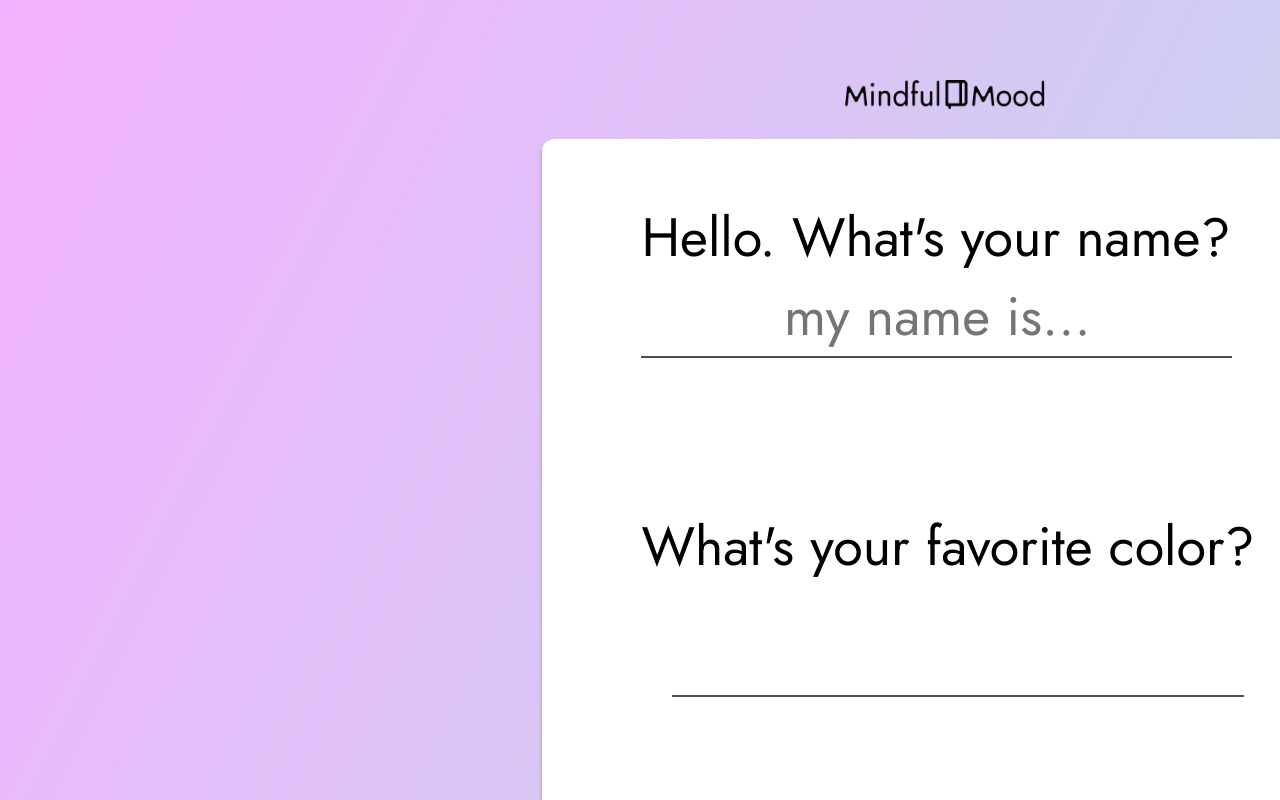
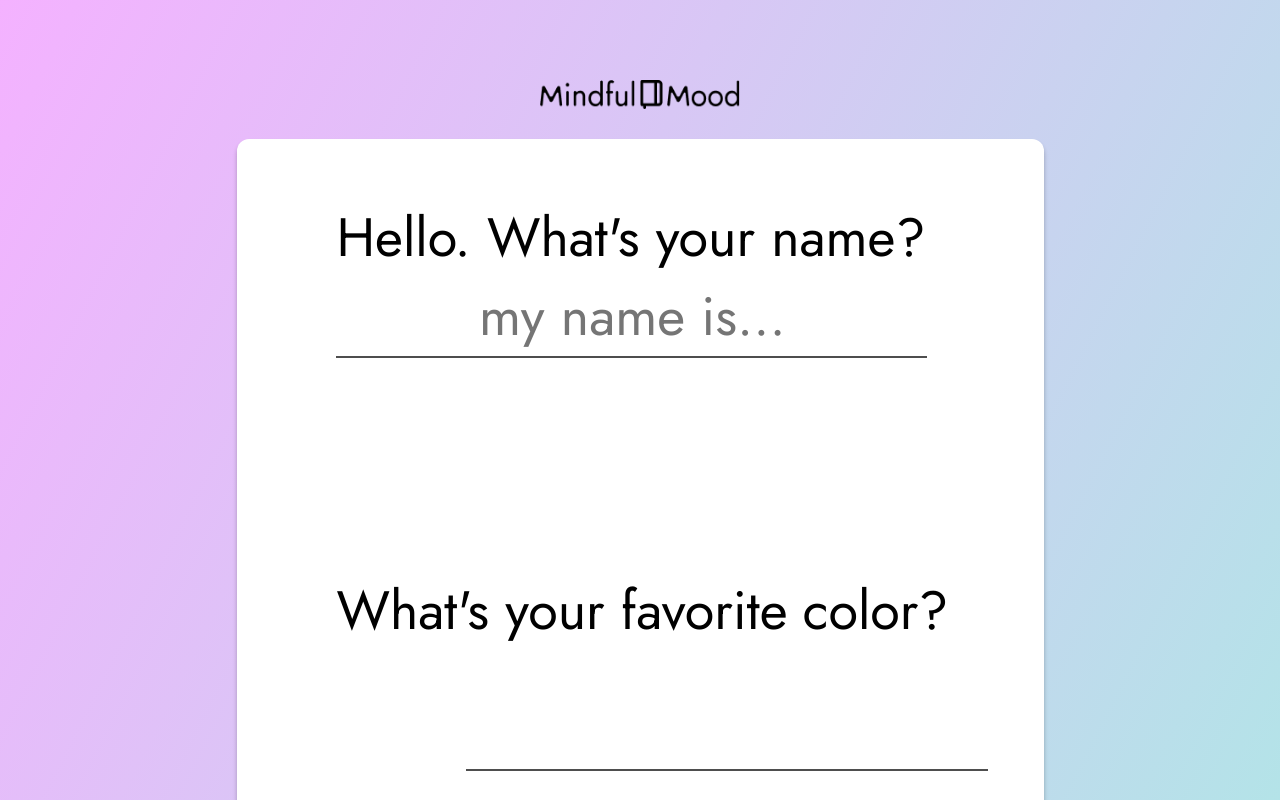
Before and after one commit to isverzh85/mindful-mood, a React (Create React App) app: page / in a window 1280 px wide. Built offline with nearby package versions, Linux system fonts and the light colour scheme.

Commit message:
diary entry in progress

```diff
--- a/src/Pages/DiaryEntry/DiaryEntry.js
+++ b/src/Pages/DiaryEntry/DiaryEntry.js
@@ -119,7 +119,7 @@ return(
              </div>
           </div>
                    <div className={styles.secondContainer}>
-                   <div className={styles.checklistContainer}>
+                    <div className={styles.checklistContainer}>
                        <div className={styles.two}>2.
                        <div className={styles.pain}>Starting from your head to your shoulders, check all the areas where you feel pain, discomfort, or a general feeling of upset.</div>
                        </div>
@@ -233,8 +233,8 @@ return(
                          <div className={styles.torso}>Next, move down to your torso. Note, which areas are feeling uncomfortable, tight, painful, or even foreign.</div>
                           </div>
                           <div className={styles.checkboxes}>
-                          <div className={styles.row}>
-                          <label>
+                           <div className={styles.row}>
+                            <label>
                                <input type="checkbox"
                                       name="palms"
                                       value="palms"
@@ -322,8 +322,13 @@ return(
                   </div>
                       <div className={styles.fourthContainer}>
                          <div className={styles.checkListContainer}>
-                        <div className={styles.fourth}>4.</div>
-                          <div className={styles.body}>Now that you're aware of your upper body, see if you can note points of discomfort. Take your time. You're doing great, and you only need to check for any discomfort that you already have. Sometimes reading about symptoms can cause them to manifest, so feel free to skip this question if you need to.</div>
+                        <div className={styles.fourth}>
+                          <div className={styles.stepNumber}>4.</div>
+
+
+                          <div className={styles.body}>Now that you're aware of your upper body, see if you can note points of discomfort.</div>
+                          <div className={styles.time}>Take your time. You're doing great, and you only need to check for any discomfort that you already have. Sometimes reading about symptoms can cause them to manifest, so feel free to skip this question if you need to. </div>
+                           </div>
                              <div className={styles.checkboxes}>
                              <div className={styles.row}>
                              <label>
@@ -368,7 +373,6 @@ return(
                             </label>
                             </div>
                             <div className={styles.row}>
-
                             <label>
                                <input type="checkbox"
                                       name="stomach"
@@ -415,8 +419,9 @@ return(
                      </div>
                         <div className={styles.fifthContainer}>
                            <div className={styles.checkListContainer}>
-                          <div className={styles.fifth}>5.</div>
+                          <div className={styles.fifth}>5.
                              <div className={styles.moment}>Take a moment before moving down to your hips, thighs, legs and feet. Note which areas are feeling uncomfortable, tight, painful or even foreign.</div>
+                              </div>
                                <div className={styles.checkboxes}>
                                <div className={styles.row}>
                                   <label>
@@ -461,7 +466,6 @@ return(
                                   </label>
                                  </div>
                                  <div className={styles.row}>
-
                                   <label>
                                      <input type="checkbox"
                                             name="buttocks"
@@ -507,9 +511,9 @@ return(
                             </div>
                         </div>
                       </div>
+                    </div>
                 </div>
-             </div>
-        </div>
+            </div>
       )
     }
 
--- a/src/Pages/DiaryEntry/styles.module.scss
+++ b/src/Pages/DiaryEntry/styles.module.scss
@@ -108,8 +108,8 @@
 
 .secondContainer{
       display: flex;
+      margin-bottom:25px;
   }
-
 
 .pain{
     width: 621px;
@@ -184,7 +184,8 @@
  }
 
  .torso{
-    display: contents;
+    width: 621px;
+    margin-left: 15px;
     font-family: 'Jost';
     font-style: normal;
     font-weight: 400;
@@ -193,13 +194,14 @@
     color: #383838;
  }
 
-
-
- .thirdContainer{
+.thirdContainer{
      display: flex;
+     margin-bottom:25px;
  }
 
- .fourth{
+.fourth{
+    display:flex;
+    flex-direction:column;
     font-family: 'Jost';
     font-style: normal;
     font-weight: 700;
@@ -208,8 +210,9 @@
     color: var(--underline-color);
  }
 
- .body{
-    width: 700px;
+.body{
+    width: 621px;
+    margin-left: 15px;
     font-family: 'Jost';
     font-style: normal;
     font-weight: 400;
@@ -218,11 +221,22 @@
     color: #383838;
  }
 
- .checkListContainer{
-     display: flex;
+ .time{
+    width: 621px;
+    font-family: 'Jost';
+    font-style: normal;
+    font-weight: 700;
+    font-size: 18px;
+    line-height: 26px;
+ }
+
+ .fourthContainer{
+    display: flex;
+    margin-bottom:25px;
  }
 
 .fifth{
+    display:flex;
     font-family: 'Jost';
     font-style: normal;
     font-weight: 700;
@@ -230,3 +244,18 @@
     line-height: 49px;
     color: var(--underline-color);
 }
+
+.moment{
+    width: 621px;
+    margin-left: 15px;
+    font-family: 'Jost';
+    font-style: normal;
+    font-weight: 400;
+    font-size: 29px;
+    line-height: 42px;
+    color: #383838;
+}
+
+.fifthContainer{
+    display: flex;
+}
--- a/src/Pages/Home/Home.js
+++ b/src/Pages/Home/Home.js
@@ -9,6 +9,8 @@ export const HomePage = () => {
     const [color, setColor] = useState('');
     const [inputColor, setInputColor] = useState('');
     const [isColorPickerVisible, setIsColorPickerVisible] = useState(false);
+    const [selectedColor, setSelectedColor] = useState('');
+
 
     useEffect(() => {
         const savedName = localStorage.getItem("name");
@@ -33,6 +35,8 @@ export const HomePage = () => {
 
     const handleColorChange = (newColor) => {
         setColor(newColor.hex);
+        setSelectedColor(newColor.hex);
+
         document.documentElement.style.setProperty('--text-color', newColor.hex);
         document.documentElement.style.setProperty('--underline-color', newColor.hex);
         localStorage.setItem("color", newColor.hex);
@@ -56,7 +60,10 @@ return (
           </div>
             <div className={styles.colorInputContainer}>
             <div className={styles.colorLabelContainer}>
-          <div className={styles.favoriteColor}>What's your favorite <span style={{ color: inputColor }}><span style={{color: color}}>color</span></span>?
+          <div className={styles.favoriteColor}>
+             <span>What's your favorite</span>
+             <span style={{ color: inputColor }}><span style={{color: color}}>color</span></span>?
+             </div>
              <div className={styles.colorPreviewContainer}>
             <div className={styles.colorContainer}>
               <input
@@ -68,6 +75,7 @@ return (
             />
              <div className={styles.colorPickerContainer}>
                <div className={styles.colorBox} onClick={() => setIsColorPickerVisible(!isColorPickerVisible)} />
+               <div className={styles.selectedColorBox} style={{ backgroundColor: selectedColor }}>
                {isColorPickerVisible && (
                    <SketchPicker
                      className={styles.sketch}
@@ -76,6 +84,7 @@ return (
               />
             )}
             </div>
+
             <div className={styles.separateLineTwo}></div>
             </div>
           </div>
--- a/src/Pages/Home/styles.module.scss
+++ b/src/Pages/Home/styles.module.scss
@@ -8,7 +8,6 @@ body, html  {
     flex-direction:column;
     justify-content:flex-start;
     align-items:center;
-    width: 1890px;
     height: 1024px;
     left: 0px;
     top: 0px;
@@ -45,7 +44,6 @@ body, html  {
 
 .favoriteColor{
     width: 670px;
-  height: 78px;
     font-size: 54px;
     line-height: 78px;
 }
@@ -69,7 +67,8 @@ body, html  {
 
 .colorInputContainer {
    display:flex;
-  margin-top:190px;
+   align-items:center;
+   margin-top:90px;
 }
 
 .colorText{
@@ -79,19 +78,20 @@ body, html  {
   font-size:54px;
   line-height:78px;
   border:none;
+  // pointer-events: none;
 }
 
 .separateLineTwo{
-   width: 570px;
+   width: 520px;
    height: 0px;
-   transform:translateX(-80px);
+   transform:translateX(-105px);
    margin-top: 30px;
    border: 1px solid #4E4E4E;
 }
 
 .finish{
-    margin-top:220px;
-    margin-left:200px;
+    margin-top:400px;
+    margin-left:270px;
     font-family: 'Jost';
     font-style: normal;
     font-weight: 700;
@@ -117,11 +117,6 @@ body, html  {
   margin-bottom:30px;
 }
 
-.colorPickerContainer{
-  display: flex;
-  flex-direction: column;
-  margin-left: 400px;}
-
 .colorPreviewContainer{
   margin-left:110px;
   height: 52px;
@@ -130,7 +125,26 @@ body, html  {
   display: flex;
 }
 
+
+.selectedColorBox {
+    width: 52px;
+    height: 52px;
+    border-radius: 8px;
+}
+
+.favoriteColor span:not(:last-child) {
+  margin-right: 15px;
+}
+
+.colorPickerContainer{
+  display: flex;
+  align-items: center;
+
+}
+
 .colorBox{
-  display: grid;
-  margin-left: 20px;
+  width: 52px;
+  height: 52px;
+  margin-left: 20px; /* Add this line to move the color box closer to the input */
+  margin-top: -20px;
 }
--- a/src/Pages/Landing/styles.module.scss
+++ b/src/Pages/Landing/styles.module.scss
@@ -31,7 +31,6 @@
 }
 
 .step{
-    // height: 64px;
     margin-top: 50px;
     margin-left:100px;
     font-weight: 400;
@@ -93,7 +92,7 @@
     align-items: center;
     width: 590px;
     height: 923px;
-    margin-left:285px;
+    margin-left: 85px;
     background: linear-gradient(180deg, var(--underline-color) 0%, var(--underline-color)  100%);
 }
 
```
Lines whose indentation alone changed are shown as unchanged.
